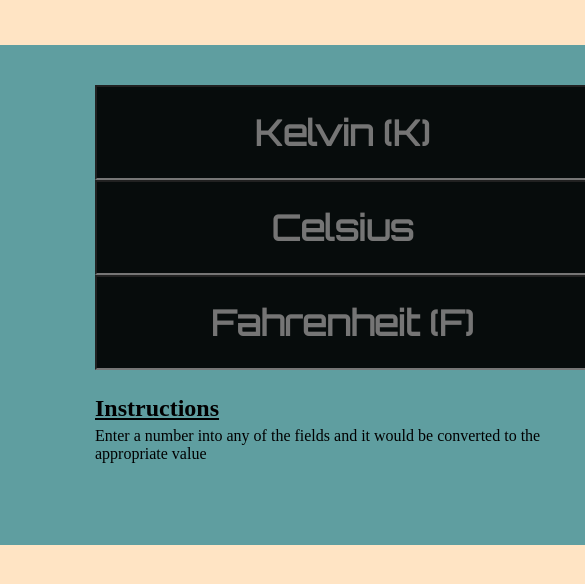
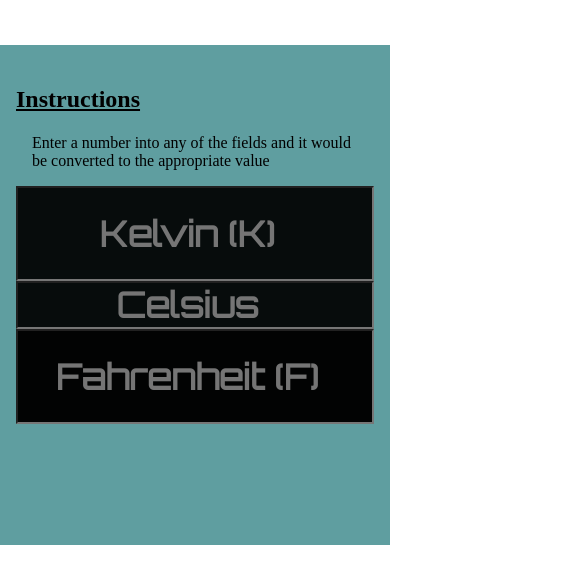
Before and after one commit to Maryann-Agofure/temperature-converter, a plain HTML site: page index.html in a window 390 px wide. Shown: the top 584 px of the page, 585 px wide, since content can reach past the window. Drawn offline with Linux system fonts and the light colour scheme.

Commit message:
makes it responsive

```diff
--- a/css/style.css
+++ b/css/style.css
@@ -1,37 +1,33 @@
-@import url('https://fonts.googleapis.com/css2?family=Manrope&family=Open+Sans&family=Orbitron&display=swap');
+@import url("https://fonts.googleapis.com/css2?family=Manrope&family=Open+Sans&family=Orbitron&display=swap");
 * {
   padding: 0px;
-    margin:0px;
+  margin: 0px;
   box-sizing: border-box;
 }
 body {
-    background-color: bisque;
   margin: 0 auto;
 }
 .main-con {
   height: 500px;
-    width: 700px;
+  width: 100vw;
   background-color: cadetblue;
   margin: 45px auto;
-    padding: 40px 95px;
-
+  padding: 1rem;
 }
 #kelvin {
   background-color: rgba(0, 0, 0, 0.726);
   height: 95px;
-
+  width: 100%;
 }
 #celsius {
   background-color: rgba(0, 0, 0, 0.726);
-
-    height: 95px;
-
+  width: 80%;
+  width: 100%;
 }
 #fahrenheit {
   background-color: rgba(0, 0, 0, 0.726);
   height: 95px;
-
-
+  width: 100%;
 }
 h2 {
   padding-bottom: 5px;
@@ -40,8 +36,10 @@ h2 {
 }
 p {
   text-align: left;
+  padding: 1rem;
+  width: auto;
 }
-input[type=number] {
+input[type="number"] {
   background-color: rgba(0, 0, 0, 0.726);
   height: 100%;
   width: 100%;
@@ -51,5 +49,4 @@ input[type=number] {
   font-size: 35px;
   font-weight: bold;
   color: wheat;
-
 }
--- a/index.html
+++ b/index.html
@@ -1,24 +1,23 @@
 <!DOCTYPE html>
 <html lang="en">
   <head>
-    <meta charset="UTF-8">
-    <meta name="viewport" content="width=device-width, initial-scale=1.0">
-    <link href="./css/style.css" rel="stylesheet">
+    <meta charset="UTF-8" />
+    <meta name="viewport" content="width=device-width, initial-scale=1.0" />
+    <link href="./css/style.css" rel="stylesheet" />
     <title>Temperature Converter</title>
   </head>
   <body>
     <div class="main-con">
-        <div id="kelvin">
-            <input type="number" placeholder="Kelvin (K)"
-        </div>
-        <div id="celsius">
-            <input type="number" placeholder="Celsius"
-        </div>
+      <h2><u>Instructions</u></h2>
+      <p>
+        Enter a number into any of the fields and it would be converted to the
+        appropriate value
+      </p>
+      <div id="kelvin"><input type="number" placeholder="Kelvin (K)"</div>
+      <div id="celsius"><input type="number" placeholder="Celsius"</div>
       <div id="fahrenheit">
         <input type="number" placeholder="Fahrenheit (F)"
       </div>
-        <h2><u>Instructions</u></h2>
-        <p>Enter a number into any of the fields and it would be converted to the appropriate value</p>
     </div>
     <script src="./app.js" charset="UTF-8"></script>
   </body>
```
Lines whose indentation alone changed are shown as unchanged.
